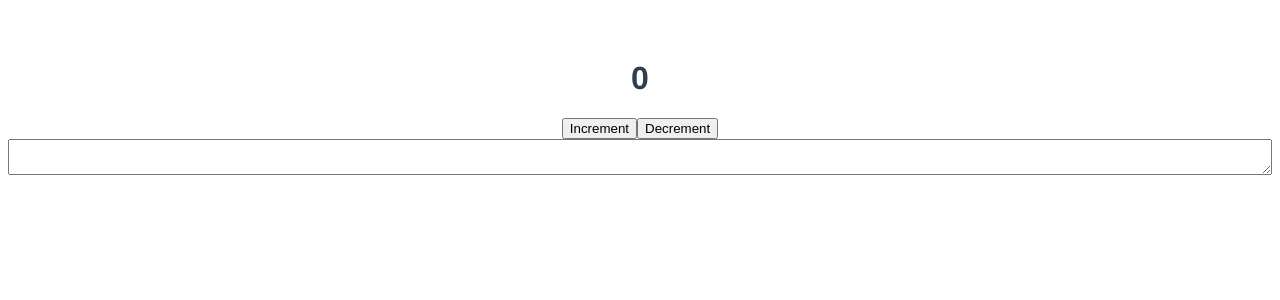
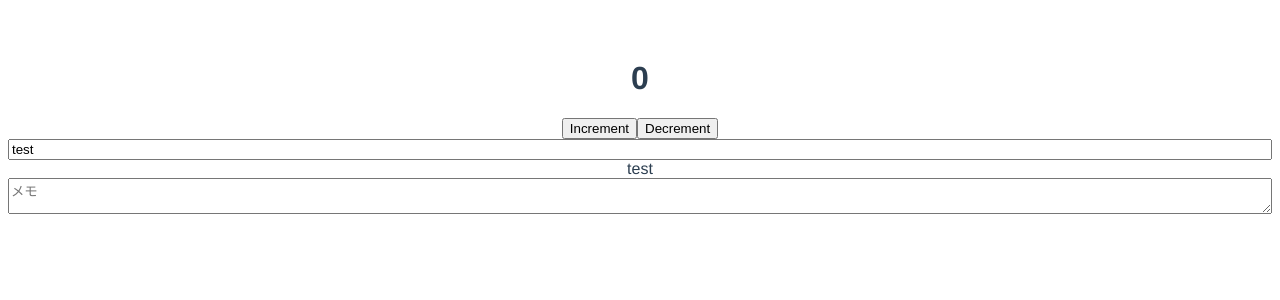
Before and after one commit to hakohumi/weekly-news-maker, a Vue app: page / in a window 1280 px wide. Shown: the top 300 px of the page. Built offline with nearby package versions, Linux system fonts and the light colour scheme.

Commit message:
入力フォームの追加

```diff
--- a/src/components/HelloWorld.vue
+++ b/src/components/HelloWorld.vue
@@ -4,8 +4,10 @@
   <button @click="decrement">Decrement</button>
 
   <div class="input-area">
+    <input v-model="gyoumu_title" placeholder="業務名" />
+    {{ gyoumu_title }}
+    <textarea v-model="message" placeholder="メモ"></textarea>
     {{ message }}
-    <textarea v-model="message" placeholder="add multiple lines"></textarea>
   </div>
 </template>
 
@@ -21,7 +23,8 @@ import { ref } from 'vue'
 
 const count = ref(0)
 
-const message = ref<string>(' ')
+const gyoumu_title = ref<string>('test')
+const message = ref<string>('')
 
 const increment = () => {
   count.value++
```
